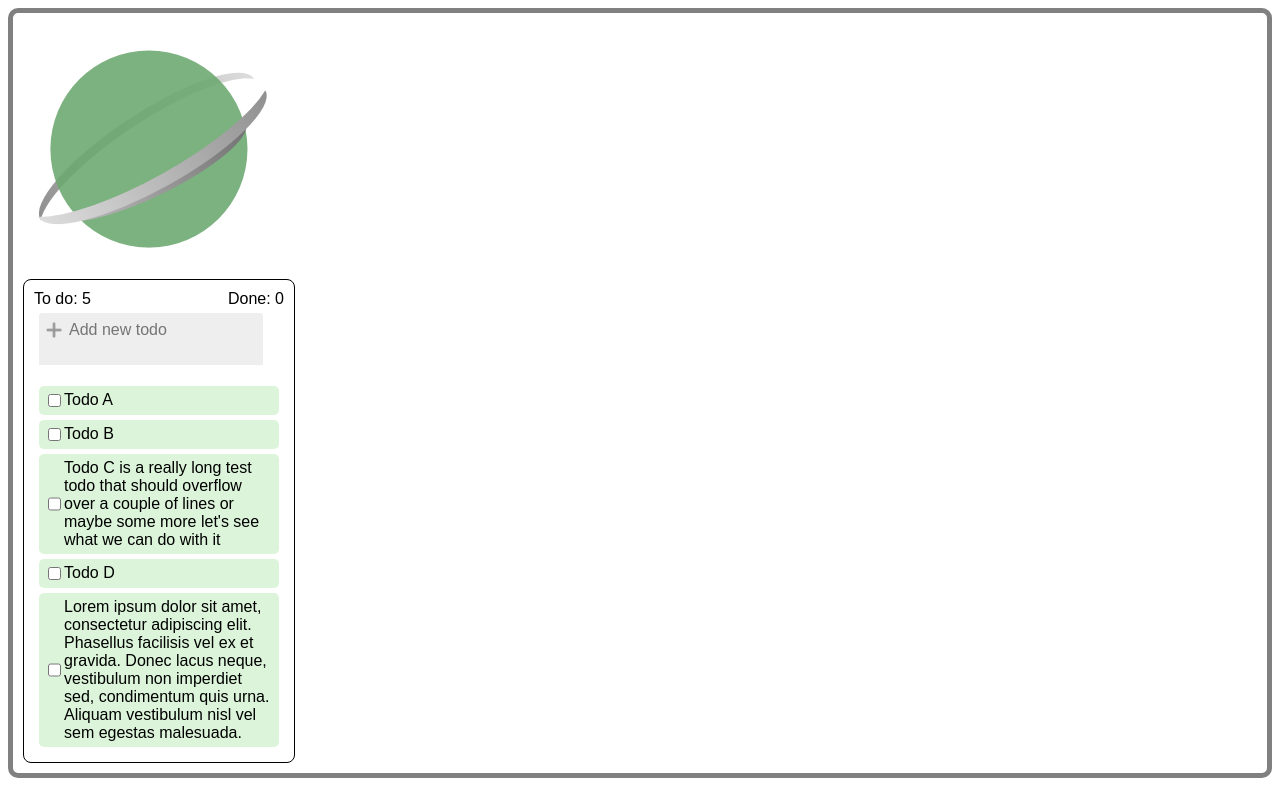
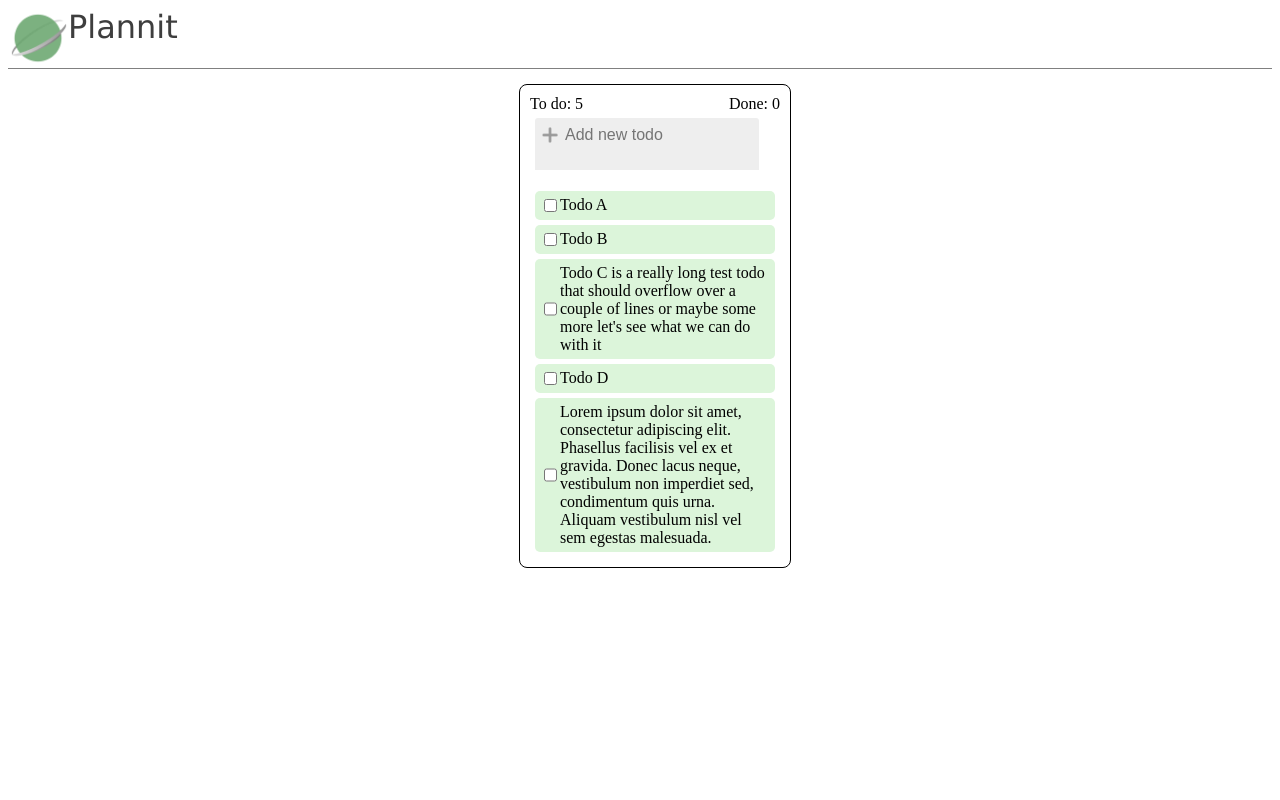
Before and after one commit to Trymunx/Plannit, a Vue app: page / in a window 1280 px wide. Built offline with nearby package versions, Linux system fonts and the light colour scheme.

Commit message:
Reorganise components

```diff
--- a/src/App.vue
+++ b/src/App.vue
@@ -1,34 +1,38 @@
 <template>
   <div id="app">
-    <img src="./assets/Plannit.png">
-    <todo-list></todo-list>
+    <app-header></app-header>
+    <app-contents>
+    </app-contents>
+    <!-- <app-footer></app-footer> -->
   </div>
 </template>
 
 <script>
-import TodoList from "@/components/TodoList";
+import AppHeader from "@/components/AppHeader";
+import AppContents from "@/components/AppContents";
 
 export default {
   name: "app",
   components: {
-    TodoList
+    AppHeader,
+    AppContents
   },
   computed: {}
 };
 </script>
 
 <style>
-/* body {
+body {
   overflow: hidden;
-} */
-#app {
+}
+/* #app {
   margin: none;
   padding: 10px;
   border: solid;
   border-radius: 10px;
   border-width: 5px;
   border-color: grey;
-  /* height: fill-available; */
+  height: fill-available;
   font-family: sans-serif;
-}
+} */
 </style>
--- /dev/null
+++ b/src/components/AppContents.vue
@@ -0,0 +1,28 @@
+<template>
+  <div class="app-contents">
+    <todo-list></todo-list>
+    <!-- <calendar></calendar> -->
+</div>
+</template>
+
+<script>
+import TodoList from "@/components/TodoList";
+
+export default {
+  components: {
+    TodoList
+  }
+}
+</script>
+
+<style>
+.app-contents {
+  display: flex;
+  justify-content: center;
+  width: 100%;
+  margin: 5px;
+  padding: 10px;
+  border: none;
+}
+
+</style>
--- /dev/null
+++ b/src/components/AppHeader.vue
@@ -0,0 +1,33 @@
+<template>
+  <div class="app-header">
+    <img class="logo" src="../assets/Plannit.png">
+    <div class="app-title">Plannit</div>
+  </div>
+</template>
+
+<script>
+export default {
+
+}
+</script>
+
+<style>
+.app-header {
+  display: flex;
+  justify-content: left;
+  height:60px;
+  width: 100%;
+  border: none;
+  border-bottom: 1px solid grey;
+}
+
+.app-header {
+  font-family: 'Lucida Sans', 'Lucida Sans Regular', 'Lucida Grande', 'Lucida Sans Unicode', Geneva, Verdana, sans-serif;
+  font-size: 2em;
+  color: #3e3e3e;
+}
+
+.logo {
+  height: 60px;
+}
+</style>
```
